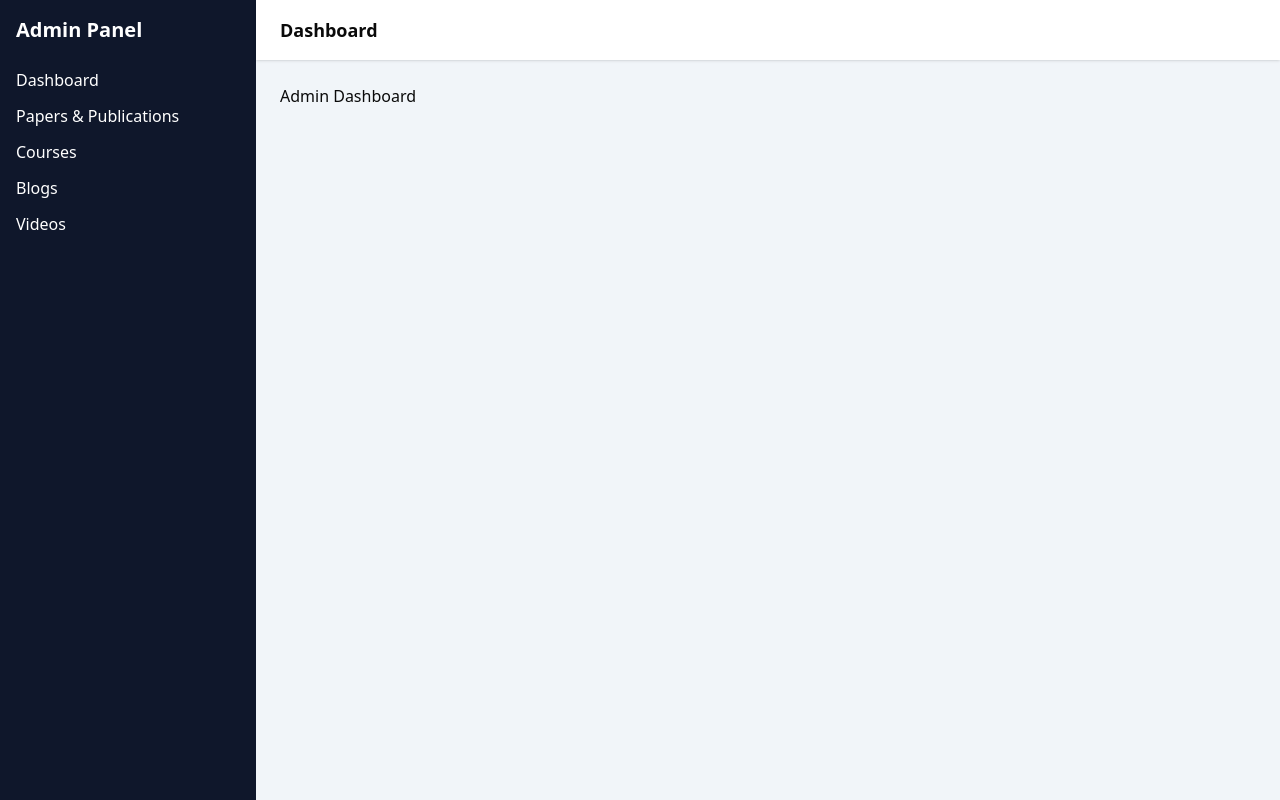
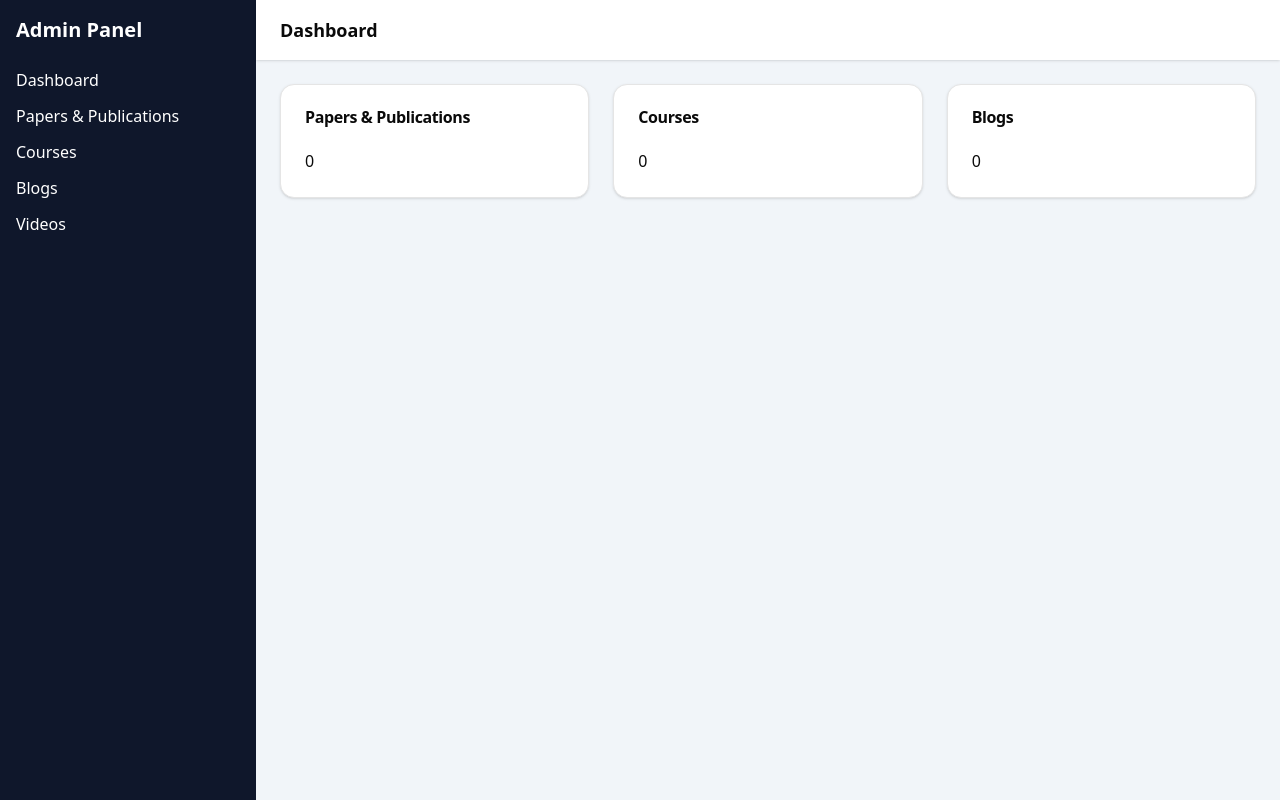
Before and after one commit to sangatrokaya/ProfessorSite, a React app in the folder frontend/: page /admin/dashboard in a window 1280 px wide. Built offline with nearby package versions, Linux system fonts and the light colour scheme; sample sign-in values are in the browser's storage; the HTML template or start-up script is replaced by a standard one.

Commit message:
Improved Dashboard page

```diff
--- /dev/null
+++ b/frontend/src/components/ui/card.jsx
@@ -0,0 +1,50 @@
+import * as React from "react"
+
+import { cn } from "@/lib/utils"
+
+const Card = React.forwardRef(({ className, ...props }, ref) => (
+  <div
+    ref={ref}
+    className={cn("rounded-xl border bg-card text-card-foreground shadow", className)}
+    {...props} />
+))
+Card.displayName = "Card"
+
+const CardHeader = React.forwardRef(({ className, ...props }, ref) => (
+  <div
+    ref={ref}
+    className={cn("flex flex-col space-y-1.5 p-6", className)}
+    {...props} />
+))
+CardHeader.displayName = "CardHeader"
+
+const CardTitle = React.forwardRef(({ className, ...props }, ref) => (
+  <div
+    ref={ref}
+    className={cn("font-semibold leading-none tracking-tight", className)}
+    {...props} />
+))
+CardTitle.displayName = "CardTitle"
+
+const CardDescription = React.forwardRef(({ className, ...props }, ref) => (
+  <div
+    ref={ref}
+    className={cn("text-sm text-muted-foreground", className)}
+    {...props} />
+))
+CardDescription.displayName = "CardDescription"
+
+const CardContent = React.forwardRef(({ className, ...props }, ref) => (
+  <div ref={ref} className={cn("p-6 pt-0", className)} {...props} />
+))
+CardContent.displayName = "CardContent"
+
+const CardFooter = React.forwardRef(({ className, ...props }, ref) => (
+  <div
+    ref={ref}
+    className={cn("flex items-center p-6 pt-0", className)}
+    {...props} />
+))
+CardFooter.displayName = "CardFooter"
+
+export { Card, CardHeader, CardFooter, CardTitle, CardDescription, CardContent }
--- a/frontend/src/pages/admin/Dashboard.jsx
+++ b/frontend/src/pages/admin/Dashboard.jsx
@@ -1,7 +1,28 @@
-import React from "react";
+import { Card, CardHeader, CardTitle, CardContent } from "@/components/ui/card";
 
 const Dashboard = () => {
-  return <div>Admin Dashboard</div>;
+  return (
+    <div className="grid grid-cols-1 md:grid-cols-3 gap-6">
+      <Card>
+        <CardHeader>
+          <CardTitle>Papers & Publications</CardTitle>
+        </CardHeader>
+        <CardContent>0</CardContent>
+      </Card>
+      <Card>
+        <CardHeader>
+          <CardTitle>Courses</CardTitle>
+        </CardHeader>
+        <CardContent>0</CardContent>
+      </Card>
+      <Card>
+        <CardHeader>
+          <CardTitle>Blogs</CardTitle>
+        </CardHeader>
+        <CardContent>0</CardContent>
+      </Card>
+    </div>
+  );
 };
 
 export default Dashboard;
```
